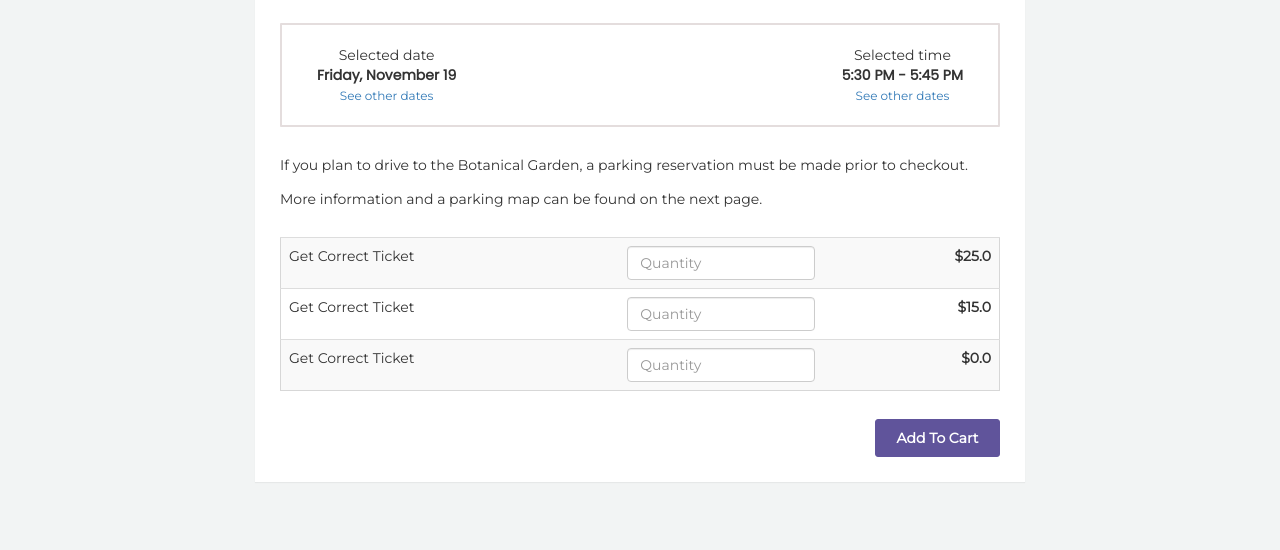
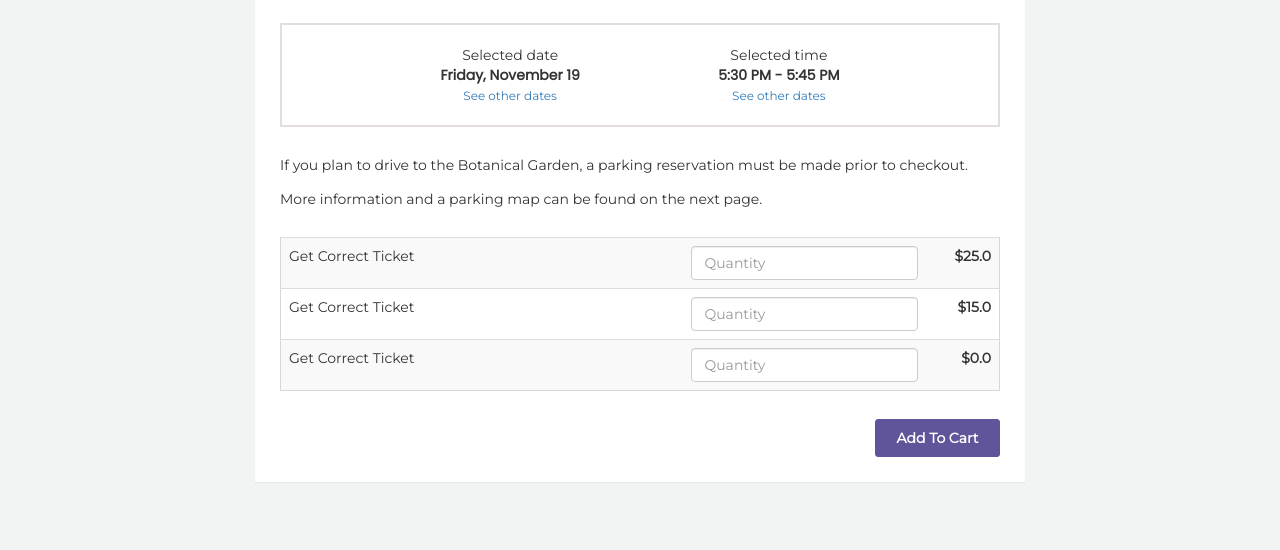
Before and after one commit to Kayl06/socialgoodsoftware, a plain HTML site: page cart.html in a window 1280 px wide. Shown: the part 194-744 px from the top of the page. Drawn offline with nearby package versions, Linux system fonts and the light colour scheme.

Commit message:
final push - fixed ticket date box on small devices

```diff
--- a/assets/css/media.css
+++ b/assets/css/media.css
@@ -22,6 +22,14 @@
 
   .navbar .navbar-brand > img {
     height: 25px;
+  }
+
+  .justify-content-center-sm {
+    justify-content: center !important;
+  }
+
+  .mb-sm-1 {
+    margin-bottom: 1em;
   }
 }
 
--- a/assets/css/styles.css
+++ b/assets/css/styles.css
@@ -135,7 +135,6 @@ body {
   border-radius: 1px;
   padding: 20px;
   display: flex;
-  justify-content: space-between;
 }
 
 .panel .ticket-box,
@@ -160,7 +159,7 @@ body {
 .panel .box .selected-time-section {
   /* width: 50%; */
   text-align: center;
-  float: left !important;
+  /* float: left !important; */
 }
 
 .panel .box .selected-date-section > .date,
@@ -175,11 +174,21 @@ body {
 }
 
 .panel .box .selected-time-section {
-  float: right !important;
+  /* float: right !important; */
 }
 
 .table-cart .table {
   border: 1px solid #d7d7d7 !important;
+}
+
+.table-cart .table tbody > tr > td:first {
+  width: 500px;
+}
+
+.table-cart .table tbody > tr > td:last-child {
+  font-weight: bolder;
+  text-align: end;
+  width: 80px;
 }
 
 .add-to-cart-btn {
--- a/cart.html
+++ b/cart.html
@@ -107,8 +107,8 @@
                             <h3>Garden Tickets</h3>
                         </div>
 
-                        <div class="box row">
-                            <div class="col-lg-6 col-md-6 col-sm-12">
+                        <div class="box row d-flex flex-wrap justify-content-between justify-content-center-sm">
+                            <div class="mb-sm-1">
                                 <div class="selected-date-section">
                                     <span>Selected date</span>
                                     <br>
@@ -117,7 +117,7 @@
                                     <a href="javascript:void(0)"> See other dates</a>
                                 </div>
                             </div>
-                            <div class="col-lg-6 col-md-6 col-sm-12">
+                            <div class="">
                                 <div class="selected-time-section">
                                     <span>Selected time</span>
                                     <br>
@@ -146,12 +146,12 @@
                             <table class="table table-striped">
                                 <tbody>
                                     <tr>
-                                        <td style="width: 500px;">Get Correct Ticket</td>
-                                        <td style="width: 300px;">
+                                        <td>Get Correct Ticket</td>
+                                        <td>
                                             <input type="text" class="form-control form-control-sm"
                                                 placeholder="Quantity">
                                         </td>
-                                        <td style="font-weight: bolder; text-align: end; width: 250px;">$25.0</td>
+                                        <td>$25.0</td>
                                     </tr>
                                     <tr>
                                         <td style="width: 500px;">Get Correct Ticket</td>
```
